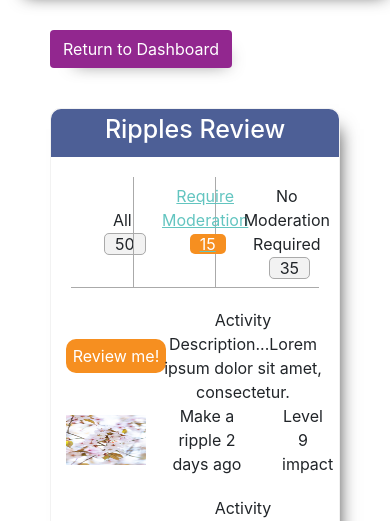
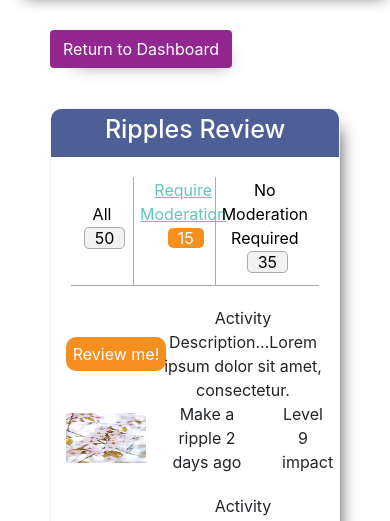
Before and after one commit to oosacker/MakeRipples, a Flask app: page /ripple_review in a window 390 px wide. Shown: the part 76-597 px from the top of the page. Run offline with Flask 2, Linux system fonts and the light colour scheme; data that the repository does not hold is empty; some libraries are stand-ins or nearby versions.

Commit message:
Updated styling and responsive ripple review page

```diff
--- a/static/styles/reviewStyle.css
+++ b/static/styles/reviewStyle.css
@@ -37,6 +37,12 @@
     padding: 0px 10px;
     border-radius: 5px 5px;
     text-decoration: none;
+}
+
+.details-block button{
+    background: none;
+    border: none;
+    margin-bottom: 10px;
 }
 
 .ripple-review {
@@ -99,6 +105,12 @@
     font-size: 16px;
 }
 
+@media only screen and (max-width: 769px) {
+    .details-block{
+        padding: 0px;
+    }
+}
+
 @media only screen and (max-width: 376px) {
     .goBack-btn a{
         margin-left: 10px;
--- a/templates/ripple_review.html
+++ b/templates/ripple_review.html
@@ -19,18 +19,18 @@
                         <h1>Ripples Review</h1>
                     </div>
                     <div class="details-bar row">
-                        <div class="col-lg-4 col-sm-3 col-3 my-auto">
-                            <button type="button" class=" btn">All <span class="span-border">50</span></button>
+                        <div class="details-block col-lg-4 col-sm-3 col-3 my-auto">
+                            <button type="button">All <span class="span-border">50</span></button>
                         </div>
-                        <div class="mid-bar col-lg-4 col-sm-3 col-4">
-                             <button type="button" class="btn">
+                        <div class="details-block mid-bar col-lg-4 col-sm-4 col-4">
+                             <button type="button">
                                 Require Moderation <span>15</span>
                             </button>
 {#                            <a href="#">Require Moderation</a>#}
 {#                            <span>15</span>#}
                         </div>
-                        <div class="col-lg-4 col-sm-5 col-4 my-auto">
-                            <button type="button" class="btn">No Moderation Required <span class="span-border">35</span></button>
+                        <div class="details-block col-lg-4 col-sm-5 col-4 my-auto">
+                            <button type="button">No Moderation Required <span class="span-border">35</span></button>
                         </div>
                     </div>
                     <div class="activity-item d-flex justify-content-center row">
```
